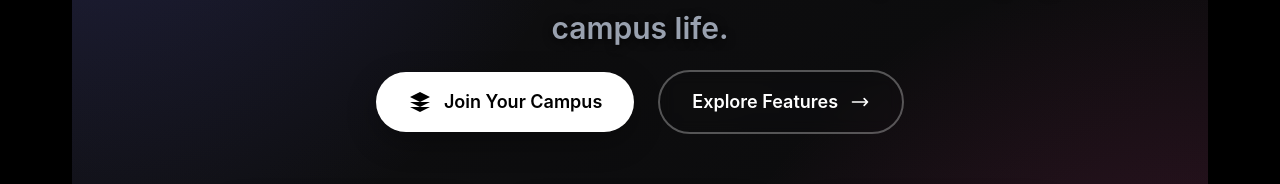
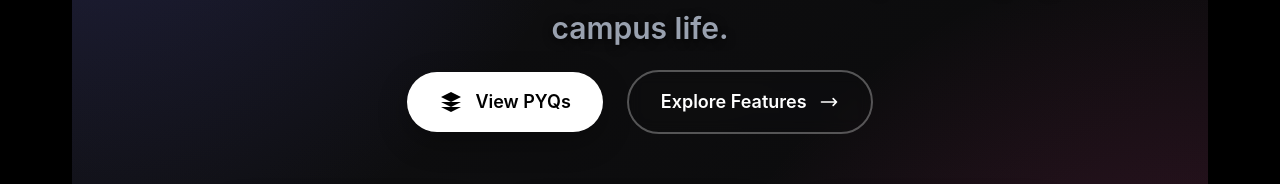
Before and after one commit to Alex-The-Beast/Campus_Hub, a React (Vite) app: page / in a window 1280 px wide. Shown: the part 383-567 px from the top of the page. Built offline with nearby package versions, Linux system fonts and the light colour scheme; no server answers.

Commit message:
working button

```diff
--- a/src/component/Page/PyqDashboard.jsx
+++ b/src/component/Page/PyqDashboard.jsx
@@ -80,7 +80,7 @@ const PyqDashboard = () => {
             </select>
           </div>
 
-          <div>
+          {/* <div>
             <label className="block text-sm font-medium mb-1">Semester</label>
             <select
               className="w-full p-2 bg-gray-900 rounded-lg border border-gray-700 focus:outline-none focus:ring-2 focus:ring-blue-600"
@@ -92,7 +92,7 @@ const PyqDashboard = () => {
                 <option key={s} value={s}>{s}</option>
               ))}
             </select>
-          </div>
+          </div> */}
 
           <div>
             <label className="block text-sm font-medium mb-1">Exam Type</label>
--- a/src/component/organism/HeroSection.jsx
+++ b/src/component/organism/HeroSection.jsx
@@ -1,3 +1,5 @@
+import { Link } from "react-router-dom";
+
 // src/component/organism/HeroSection.jsx
 const HeroSection = () => {
   return (
@@ -43,8 +45,9 @@ const HeroSection = () => {
         {/* CTA Buttons */}
         <div className="flex flex-col sm:flex-row gap-6 justify-center items-center mb-16">
           {/* Primary CTA */}
-          <button
-            className="group relative px-8 py-4 bg-white text-black font-secondary font-semibold text-lg rounded-full hover:scale-105 transition-all duration-300 shadow-2xl"
+          <Link to="/pyqs">
+                 <button
+            className="group relative px-8 py-4 bg-white text-black font-secondary font-semibold text-lg rounded-full hover:scale-105 transition-all duration-300 shadow-2xl cursor-pointer"
             style={{
               boxShadow: "0 10px 30px rgba(0,0,0,0.3)",
             }}
@@ -53,12 +56,14 @@ const HeroSection = () => {
               <svg className="w-6 h-6" fill="currentColor" viewBox="0 0 24 24">
                 <path d="M12 2L2 7l10 5 10-5-10-5zM2 17l10 5 10-5M2 12l10 5 10-5" />
               </svg>
-              Join Your Campus
+              View PYQs
             </span>
           </button>
+          </Link>
 
           {/* Secondary CTA */}
-          <button className="group px-8 py-4 border-2 border-white/30 text-white font-secondary font-semibold text-lg rounded-full hover:bg-white/10 hover:border-white/50 transition-all duration-300 backdrop-blur-sm">
+         <Link to="/discussion">
+          <button className="group px-8 py-4 border-2 border-white/30 text-white font-secondary font-semibold text-lg rounded-full hover:bg-white/10 hover:border-white/50 transition-all duration-300 backdrop-blur-sm cursor-pointer">
             <span className="flex items-center gap-3">
               Explore Features
               <svg
@@ -76,6 +81,7 @@ const HeroSection = () => {
               </svg>
             </span>
           </button>
+         </Link>
         </div>
 
         {/* Feature Preview Cards */}
```
